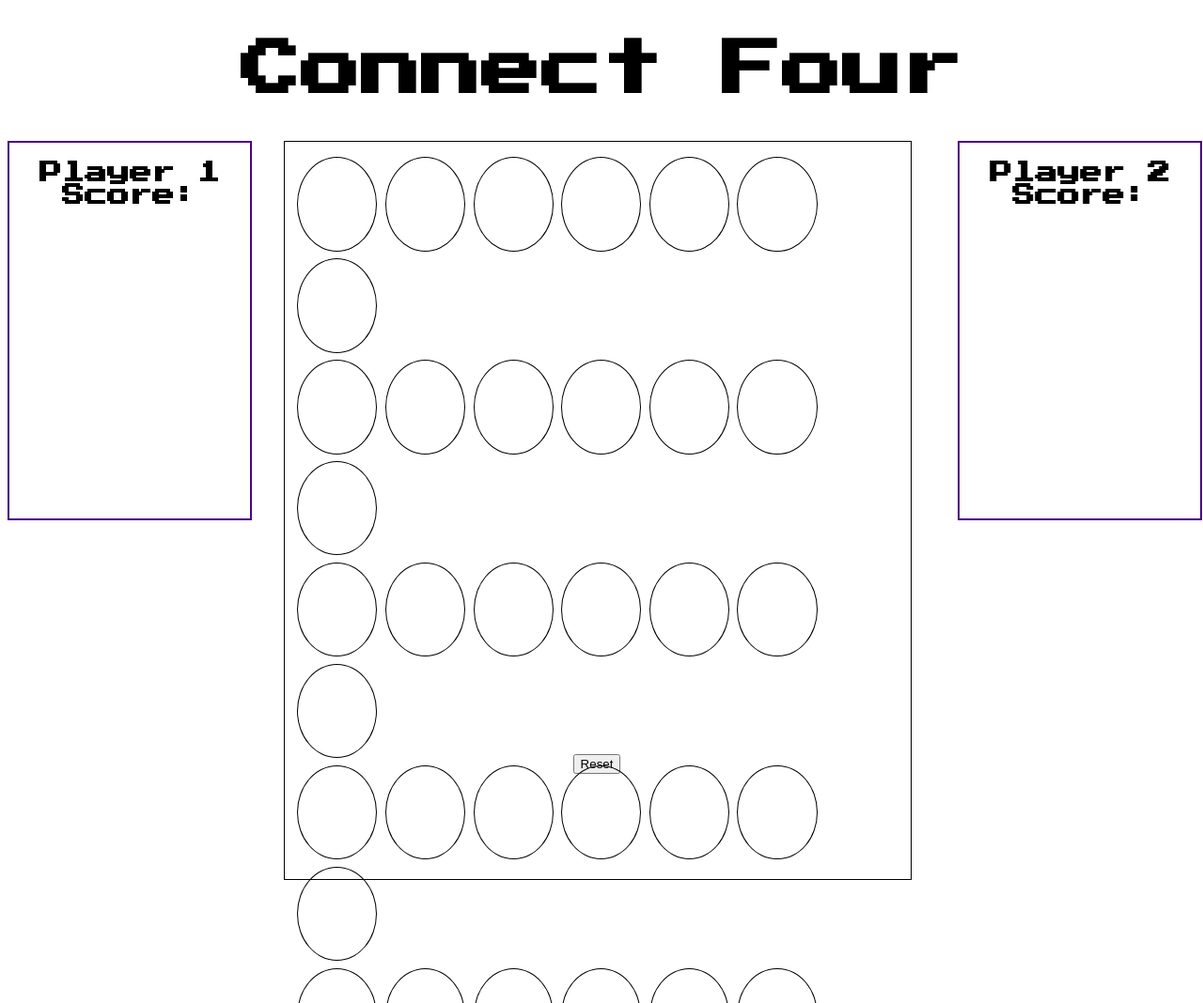
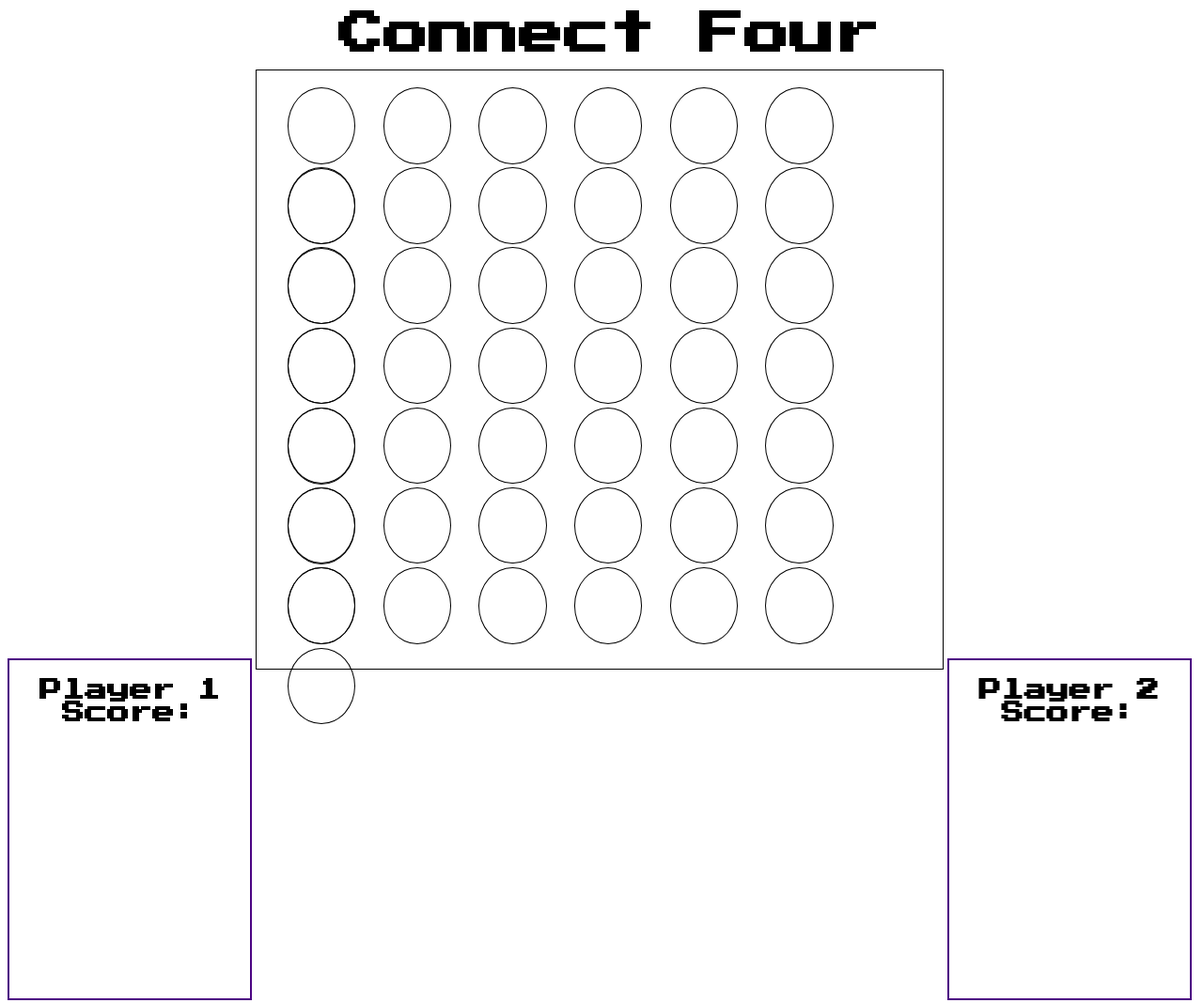
Before and after one commit to Martin92571/Connect4Game, a plain HTML site: page index.html in a window 1280 px wide. Shown: the top 1068 px of the page at 94% size. Drawn offline with nearby package versions, Linux system fonts and the light colour scheme.

Commit message:
change position on circles for board game

```diff
--- a/index.html
+++ b/index.html
@@ -12,10 +12,13 @@
 
 </head>
 <body>
-        <h1 class="gameTitle">Connect Four</h1>
+
+
     <div id="gameArea">
+                <h1 class="gameTitle">Connect Four</h1>
+
             <div id="playerOne"><h2>Player 1 Score:</h2></div>
-            <div id="playerTwo"><h2>Player 2 Score:</h2></div>
+
         <div class="gameBoard">
                 <div class="rows">
                         <div class="rowZero rowClick" column="0"></div>
@@ -86,6 +89,7 @@
                     </div>
                 </div>
         </div>
+        <div id="playerTwo"><h2>Player 2 Score:</h2></div>
         <button class="resetBtn">Reset</button>
 
     </div>
--- a/style.css
+++ b/style.css
@@ -1,28 +1,31 @@
 
+body{
+    overflow: hidden;
 
+}
 #gameArea{
     margin: 0 auto;
-    height: 100vh;
+    height: 90vh;
     width: 100vw;
     position: relative;
-    margin-top: 2%;
+
 }
 
 .gameTitle{
-    font-size: 4rem;
+    font-size: 3rem;
     font-family: 'Press Start 2P', cursive;
     text-align: center;
+    margin:1%;
 }
 
 .gameBoard{
-    margin: auto;
-    width: 50%;
-    height: 95%;
-    margin-left: 23%;
+    margin: 0 auto;
+    width: 55%;
+    height: 85%;
     border: 1px solid black;
     padding: 1%;
     display: inline-block;
-    position: absolute;
+
 
 }
 
@@ -32,28 +35,27 @@
     width: 20%;
     border: indigo 2px solid;
     display: inline-block;
-    position: absolute;
+
     text-align: center;
 }
 
-#playerTwo{
-    margin-left: 79%;
-}
+
 
 
 .rows{
-    display: inline-block;
+
     height: 13%;
     width: 100%;
+    margin-top: 0.8%;
+    padding-left: 20px;
 }
 
 .rowZero,.rowOne,.rowTwo,.rowThree,.rowFour,.rowFive,.rowSix{
     display: inline-block;
     border: black solid 1px;
-    margin-right: 0.7%;
-    margin-top: 0.5%;
-    border-radius: 80%;
-    width: 13%;
+    margin-right: 3.6%;
+    border-radius: 100%;
+    width: 10%;
     height: 100%;
 
 }
```
